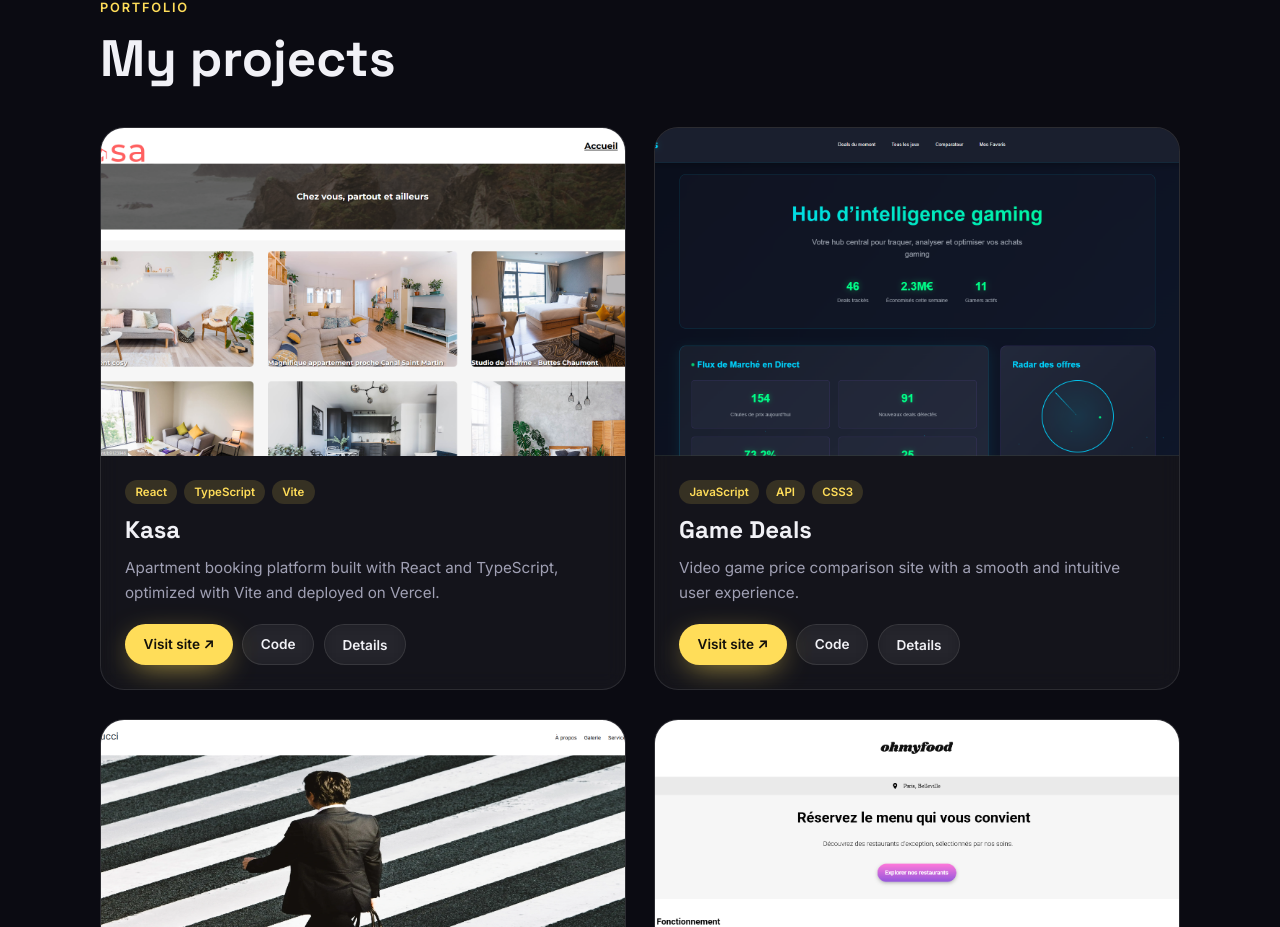
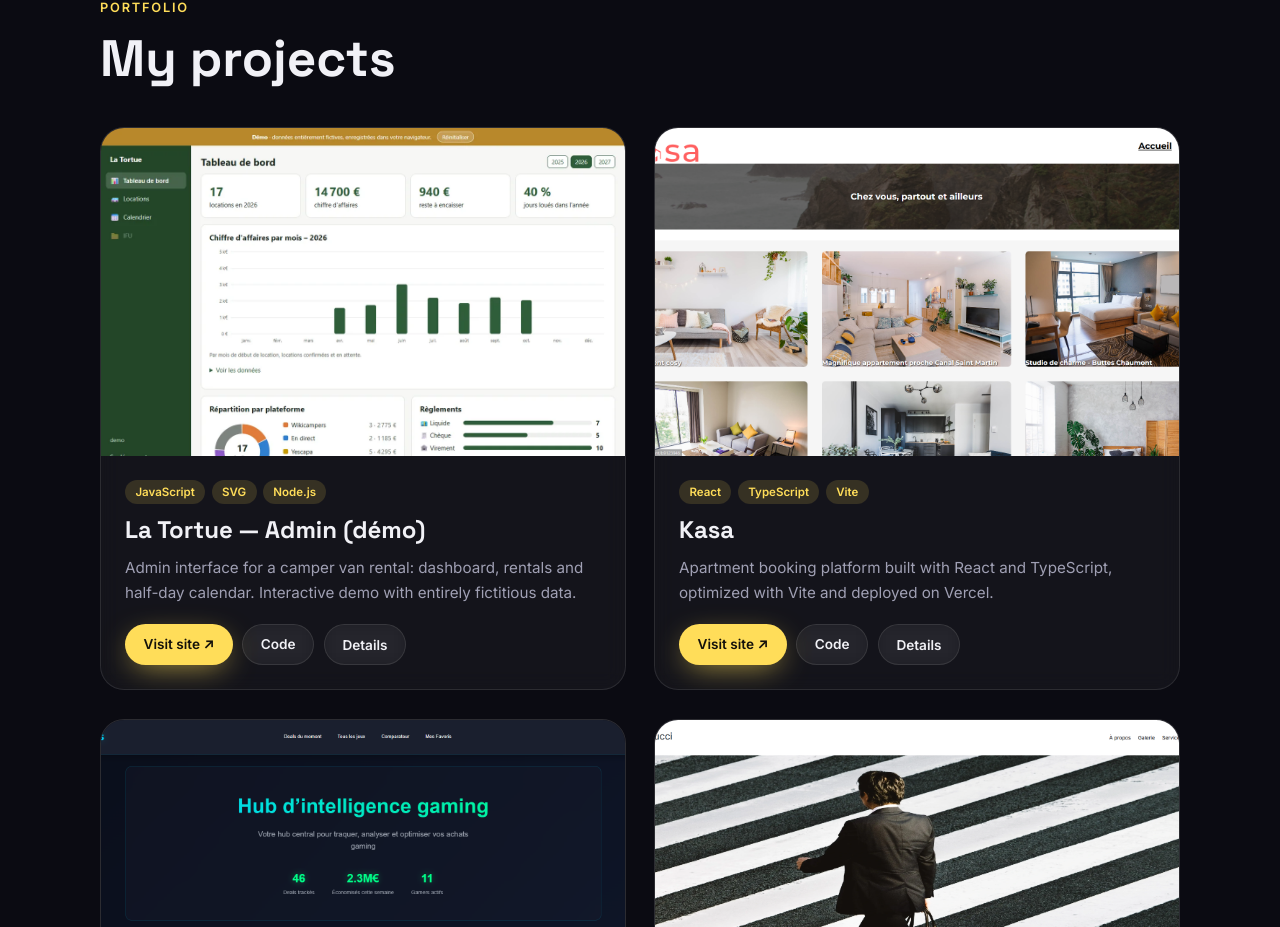
Before and after one commit to LuumiA/portfolio, a React (Vite) app: page / in a window 1280 px wide. Shown: the part 2419-3346 px from the top of the page. Built offline with nearby package versions, Linux system fonts and the light colour scheme.

Commit message:
Ajout du projet La Tortue (démo de l'administration) à la liste des projets

```diff
--- a/src/data/projects.ts
+++ b/src/data/projects.ts
@@ -12,6 +12,17 @@ export type Project = {
 };
 
 export const projects: Project[] = [
+  {
+    title: "La Tortue — Admin (démo)",
+    description: {
+      fr: "Interface d'administration d'une location de camping-car : tableau de bord, locations et calendrier à la demi-journée. Démo interactive avec des données entièrement fictives.",
+      en: "Admin interface for a camper van rental: dashboard, rentals and half-day calendar. Interactive demo with entirely fictitious data.",
+    },
+    image: asset("img/latortue-admin.webp"),
+    tags: ["JavaScript", "SVG", "Node.js"],
+    live: "https://luumia.github.io/demo-latortue/",
+    code: "https://github.com/LuumiA/demo-latortue",
+  },
   {
     title: "Kasa",
     description: {
```
